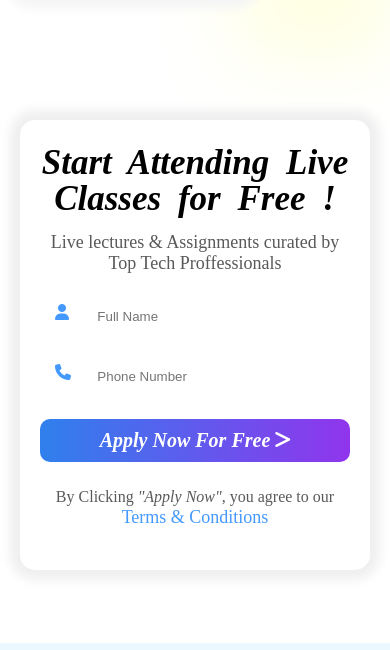
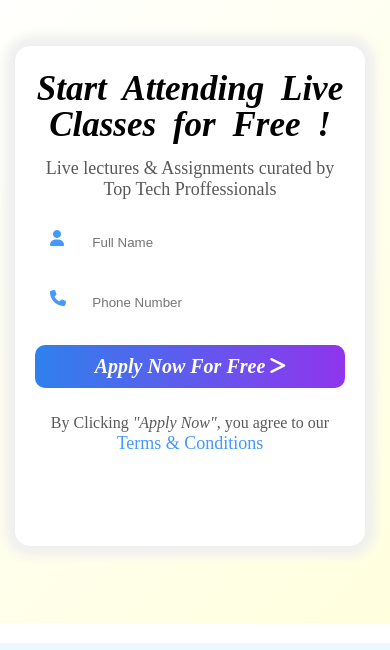
Before and after one commit to beastvaibhv/Frontend1_Vaibhav_Bisht, a plain HTML site: page index.html in a window 390 px wide. Shown: the part 787-1437 px from the top of the page. Drawn offline with Linux system fonts and the light colour scheme.

Commit message:
responsive form

```diff
--- a/index.html
+++ b/index.html
@@ -86,10 +86,10 @@
                 </div>
             </div>
             <div class="text">Made with 💙 by Vaibhav Bisht</div>
-        </div>
+         </div>
          <img src="./assets/Arrow_spiral.svg" width="120px" alt="arrow">
-         <div id="blur-background"></div>
-        <div id="login-page"  >
+         <div id="blur-background">
+         <div id="login-page"  >
             <div id="login-page-heading"  >
                 <h1>Start Attending Live Classes for Free !</h1>
                 <p>Live lectures &amp; Assignments curated by Top Tech Proffessionals</p>
@@ -110,6 +110,7 @@
                <p ><a href="https://terms.acciojob.com/" target="_blank" style="color: #4499fe;">Terms &amp; Conditions</a></p>
             </div>
         </div>
+    </div>
 
       </section>
 
--- a/style.css
+++ b/style.css
@@ -181,21 +181,22 @@ header{
     display: inline-block;
 }
 #blur-background {
-    position: fixed;
-    top: 0;
-    right: 0;
-    width: 40%;
+    position:relative;
+    width: 50%;
     height: 100%;
-    padding-left:5%;
+    padding:5%;
     background: linear-gradient(135deg, #fff, #ffe, #ffd);
-    filter: blur(40px);
-    z-index: -1; /* Place the background behind the form */
+    backdrop-filter: blur(10px);
+    z-index: -1;
+
 }
 #login-page
 {
-
-    width: 30%;
-    height: 450px;
+   position: absolute;
+   top:5%;
+   left:10%;
+    width: 80%;
+    height: 90%;
     padding: 25px 20px ;
     border-radius: 15px;
    background-color: white;
@@ -567,9 +568,14 @@ marquee >img
     {
         display: none;
     }
+    #blur-background{
+        height: 650px;
+        width: 450px;
+    }
     #login-page
     {
         width: 350px;
+        height:500px;
        margin-top: 40px;
     }
     #hero-body
@@ -615,4 +621,5 @@ marquee >img
         width: 120px;
         height: 50px;
     }
+
 }
```
